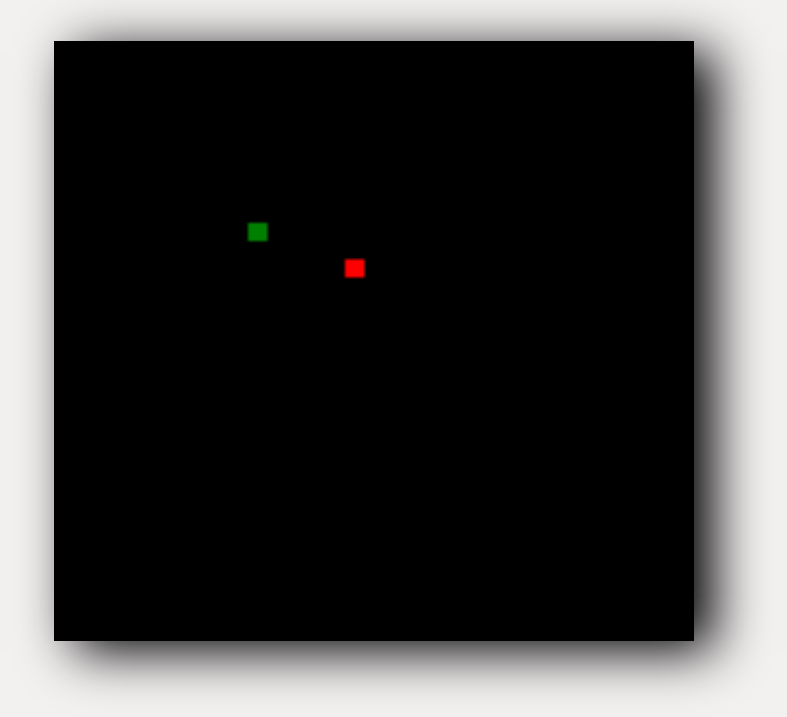
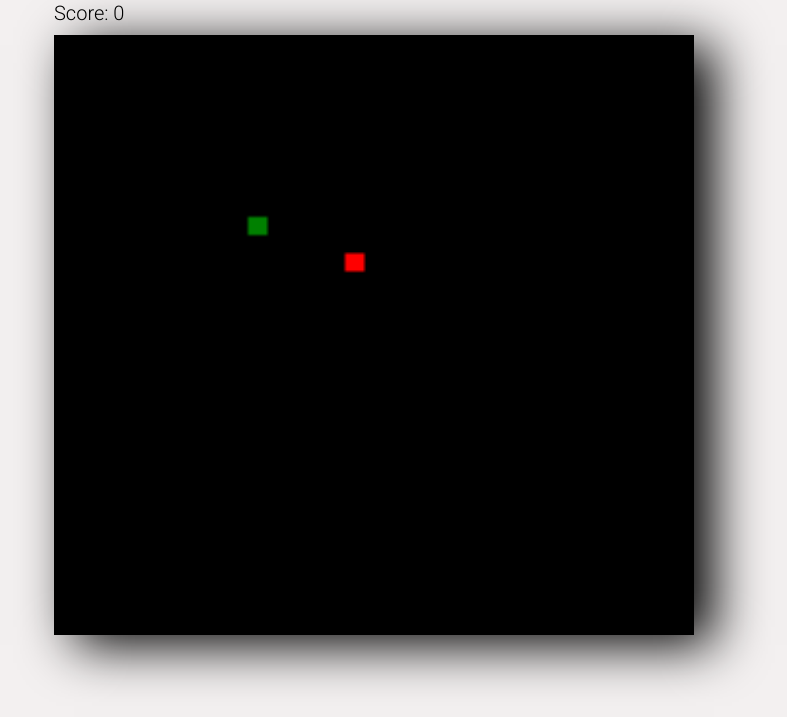
Before and after one commit to LeonardoKaftal/JS-Snake-Game, a plain HTML site: page index.html in a window 1280 px wide. Shown: the part 83-800 px from the top of the page, without its empty margins (266-1053 px from the left). Drawn offline with Linux system fonts and the light colour scheme.

Commit message:
Finished the project

```diff
--- a/index.html
+++ b/index.html
@@ -23,6 +23,9 @@
     <nav>
         <h1>SNAKE</h1>
     </nav>
+    <div class="score-container">
+        <p class="score">Score: 0</p>
+    </div>
     <main>
         <canvas id="canvas"></canvas>
     </main>
--- a/style.css
+++ b/style.css
@@ -61,8 +61,15 @@ nav {
 nav h1 {
     color: rgb(63, 126, 63);
 }
+.score-container {
+    position: relative;
+    top: 2rem;
+}
+.score {
+    margin-left: 25%;
+}
 main {
-    height: 100%;
+    height: 90%;
     display: flex;
     justify-content: center;
     align-items: center;
```
